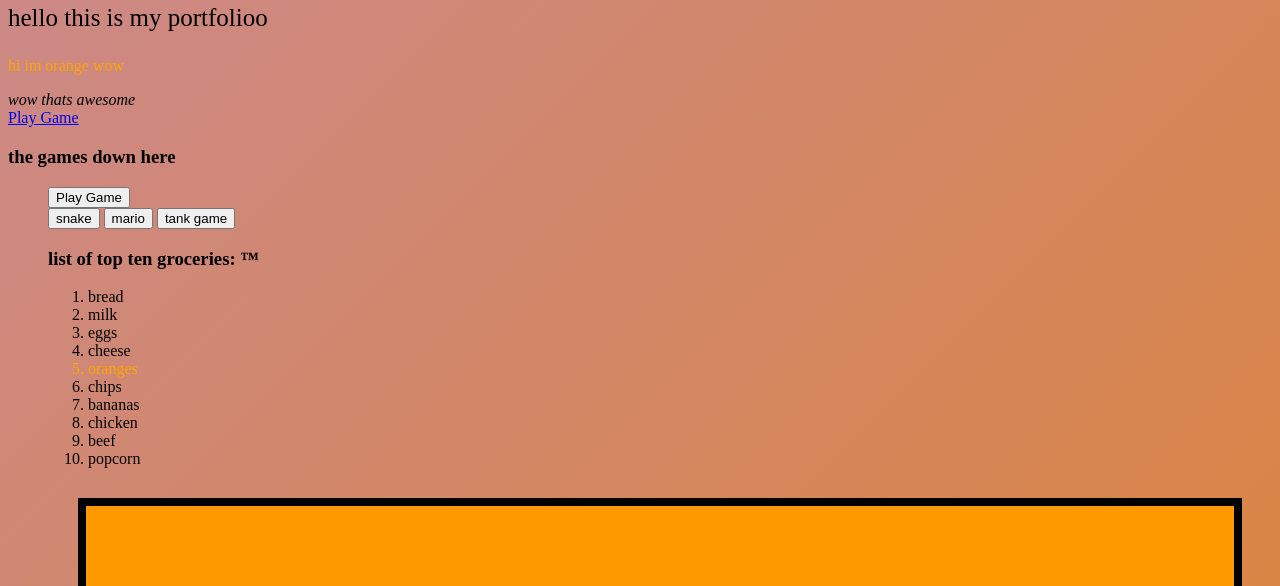
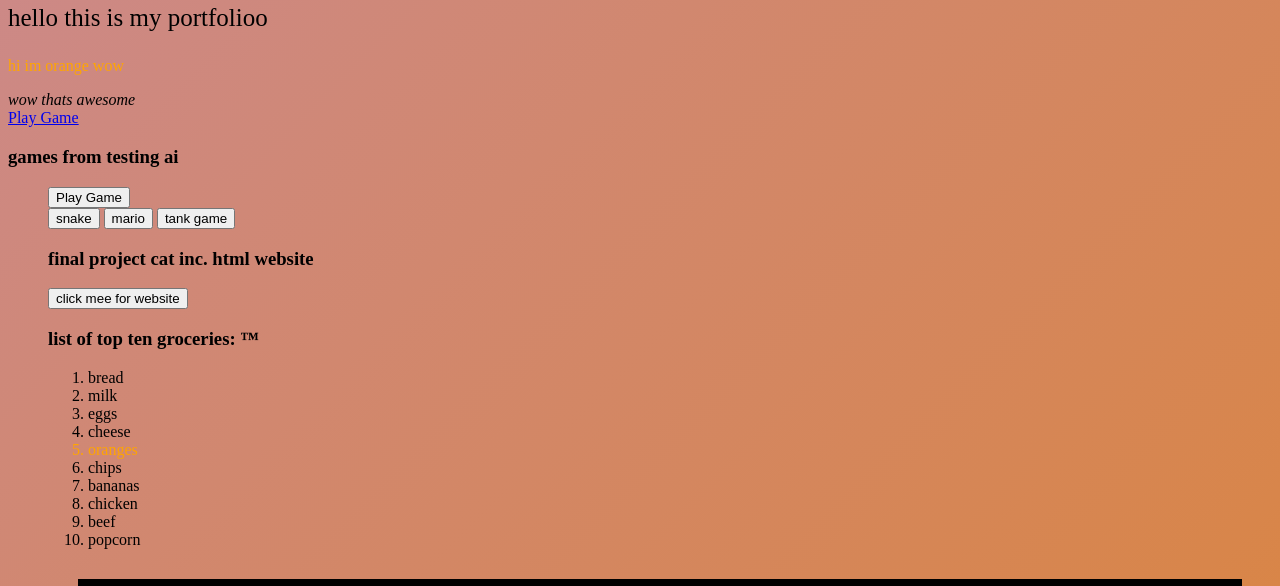
Before and after one commit to obamnusobamington-dotcom/portfolio, a plain HTML site: page index.html in a window 1280 px wide. Shown: the part 79-665 px from the top of the page. Drawn offline with Linux system fonts and the light colour scheme.

Commit message:
new links to cat inc

```diff
--- a/index.html
+++ b/index.html
@@ -15,7 +15,7 @@
 
 <a href="./1flappygird/index.html">Play Game</a>
 
-<h3>the games down here</h3>
+<h3>games from testing ai</h3>
 <ol>
 
 <form action="./1flappygird/index.html">
@@ -37,6 +37,12 @@
 
 </body>
 </html>
+
+<h3>final project cat inc. html website</h3>
+
+<a href="johnfortnite.vercel.app">
+    <button>click mee for website</button>
+</a>
 
 
 
```
